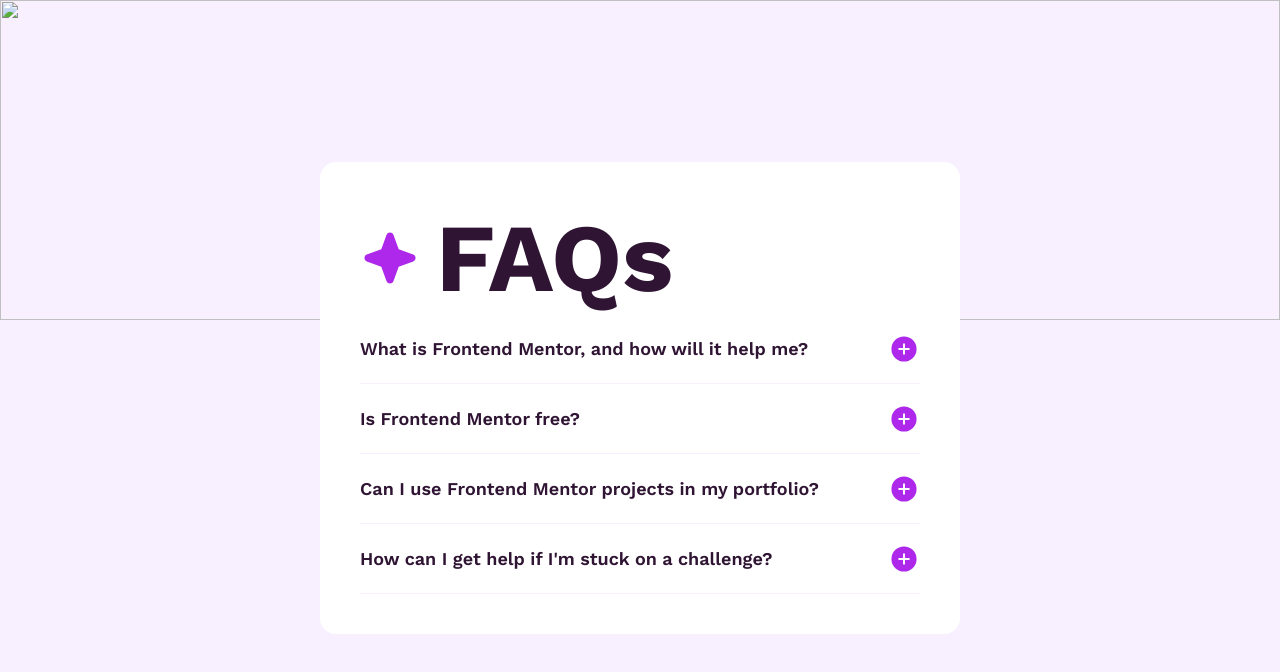
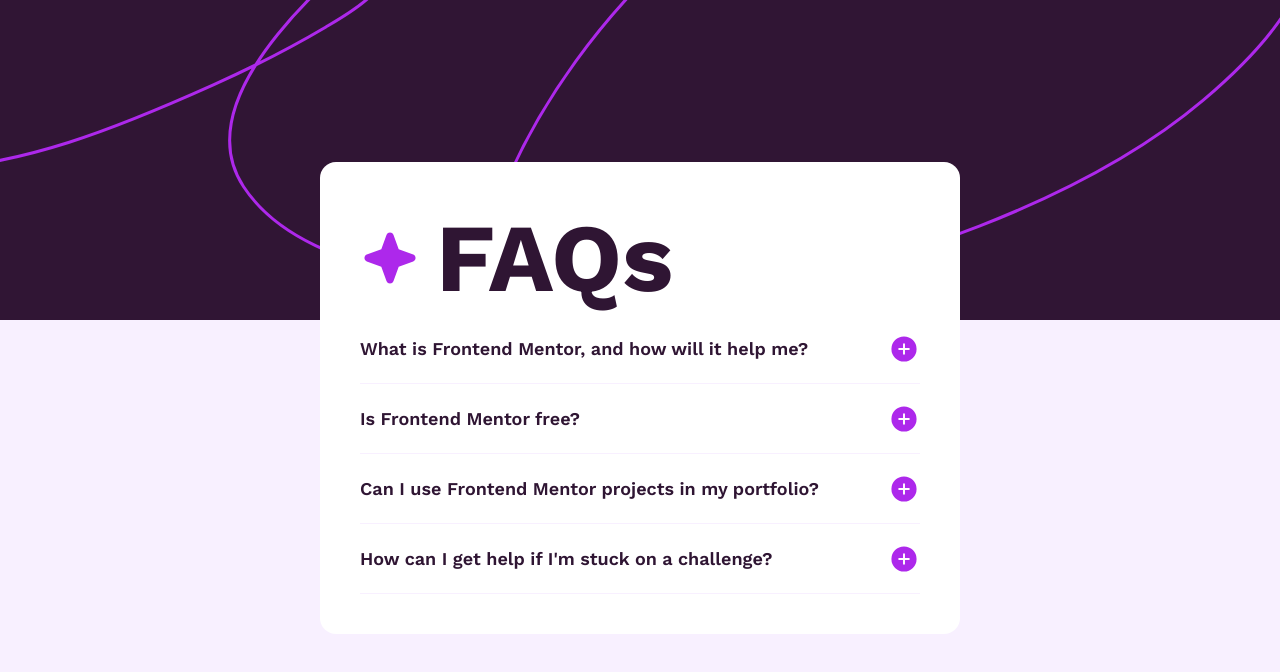
Before and after one commit to Stephanie-Dennehy/FAQ-Accordian, a plain HTML site: page index.html in a window 1280 px wide. Drawn offline with nearby package versions, Linux system fonts and the light colour scheme; the site is published under a folder, as on GitHub Pages, so addresses that start at the root find nothing.

Commit message:
modified:   README-template.md 	modified:   index.html

```diff
--- a/index.html
+++ b/index.html
@@ -24,7 +24,7 @@
   <body>
     <img
       class="background"
-      src="/assets/images/background-pattern-desktop.svg"
+      src="assets/images/background-pattern-desktop.svg"
     />
     <div class="card">
       <div class="header work-sans-display">
```
Also changed, not shown: 1 other file.
